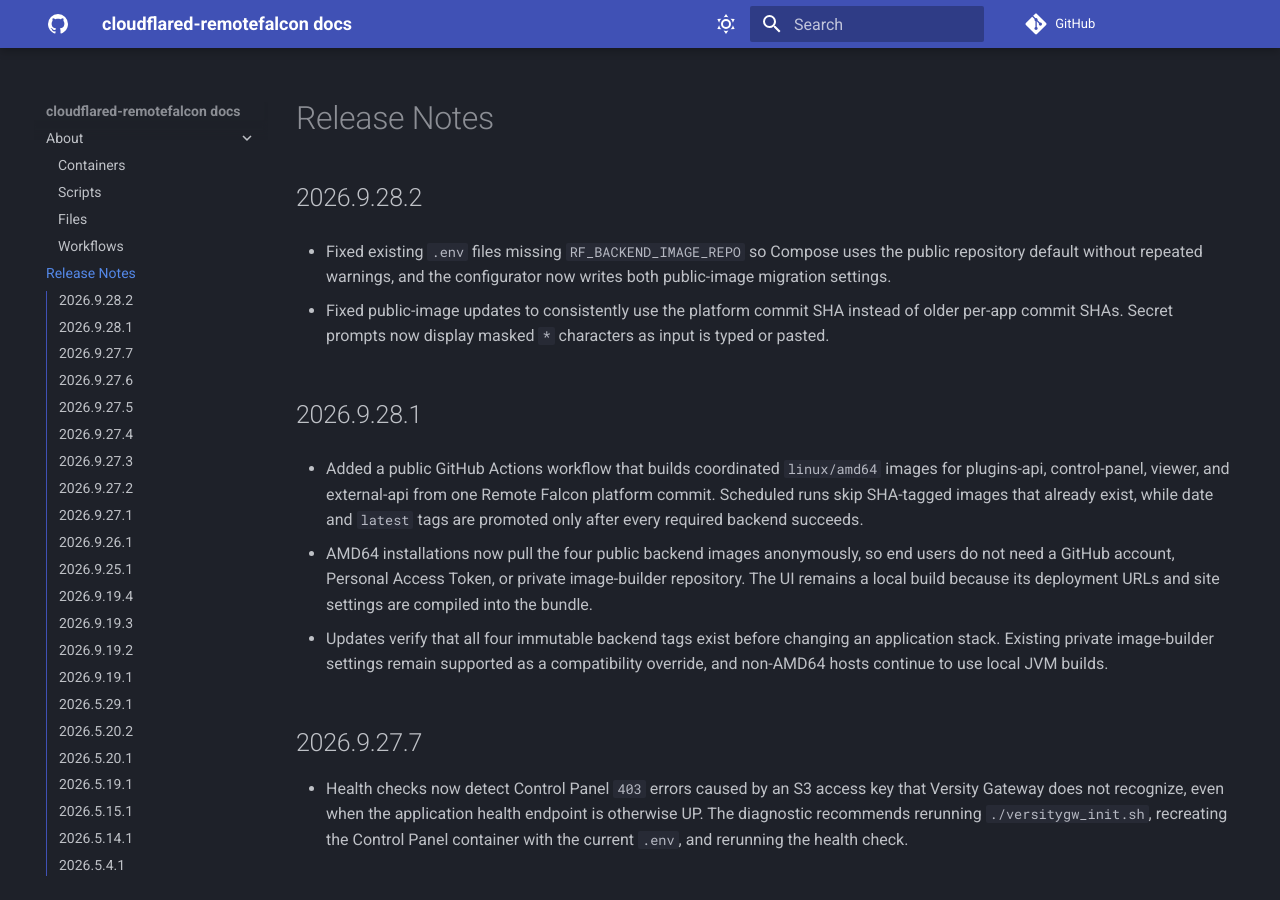
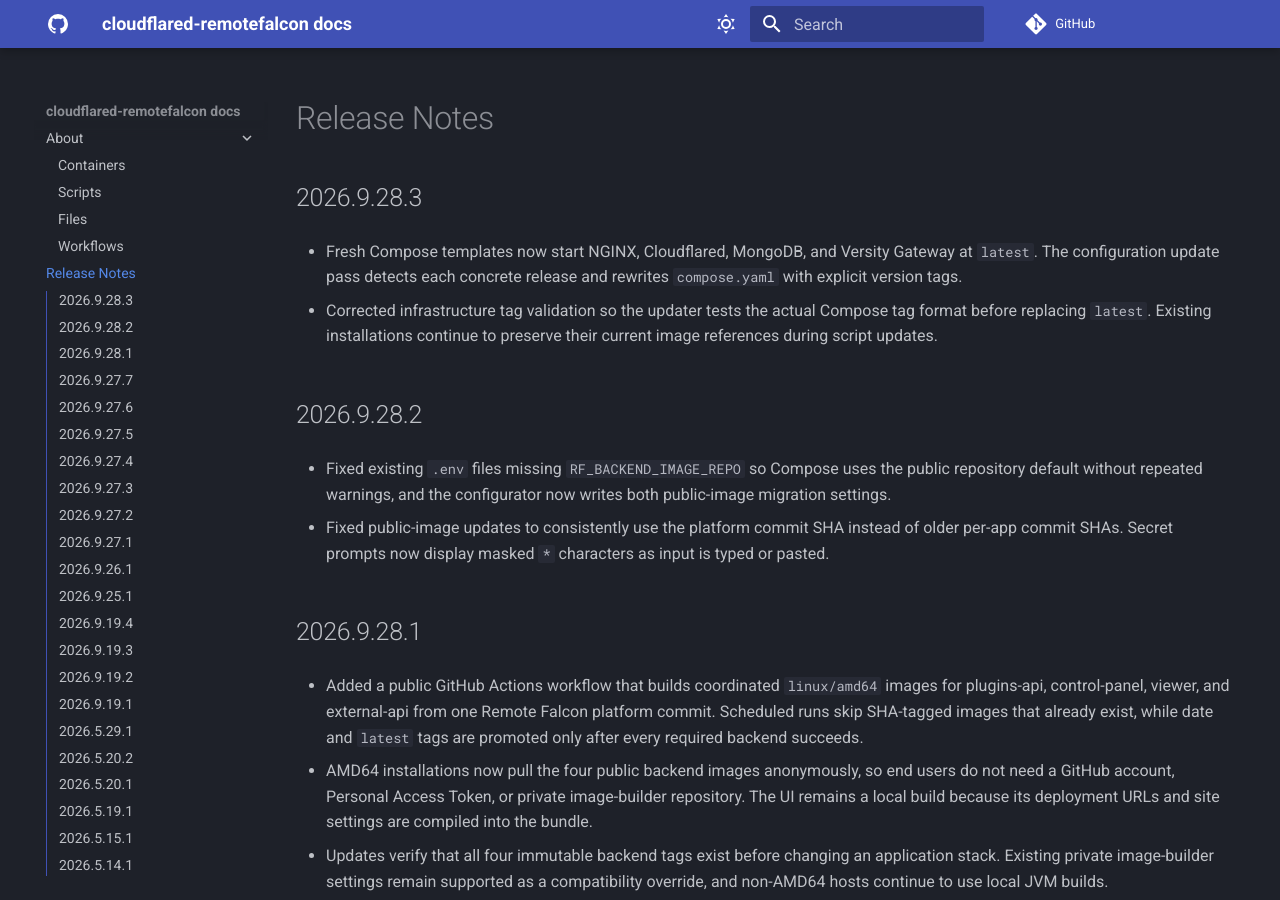
Before and after one commit to Ne0n09/cloudflared-remotefalcon, an MkDocs documentation site: the page built from docs/release-notes.md, in a window 1280 px wide and 900 px high. Built offline with MkDocs 1.6.1 and Material for MkDocs 9.7.7, drawn with Linux system fonts in a browser that asks for light colours; comment, search, counter and statistics services are not loaded.

Commit message:
Resolve fresh infrastructure image versions

```diff
--- a/docs/release-notes.md
+++ b/docs/release-notes.md
@@ -1,4 +1,10 @@
 # Release Notes
+
+## 2026.9.28.3
+
+- Fresh Compose templates now start NGINX, Cloudflared, MongoDB, and Versity Gateway at `latest`. The configuration update pass detects each concrete release and rewrites `compose.yaml` with explicit version tags.
+
+- Corrected infrastructure tag validation so the updater tests the actual Compose tag format before replacing `latest`. Existing installations continue to preserve their current image references during script updates.
 
 ## 2026.9.28.2
 
```
Also changed, not shown: docs/updates.md (+1 -1 lines), 4 other files.
